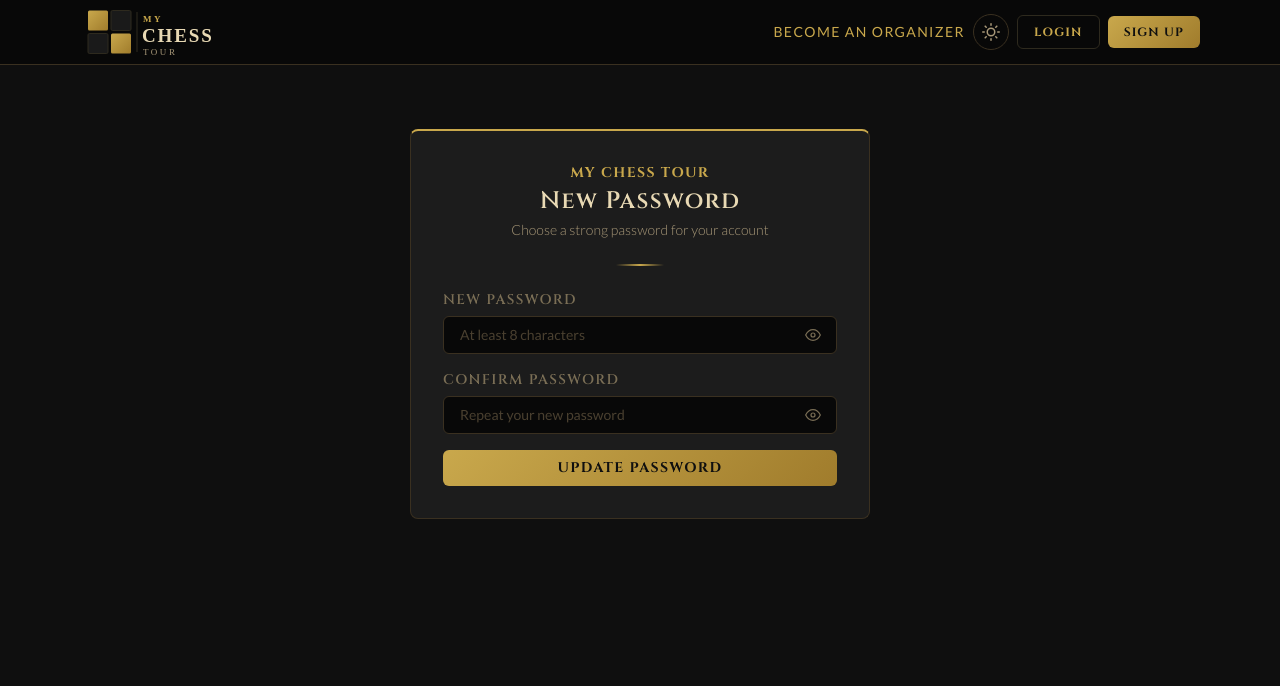
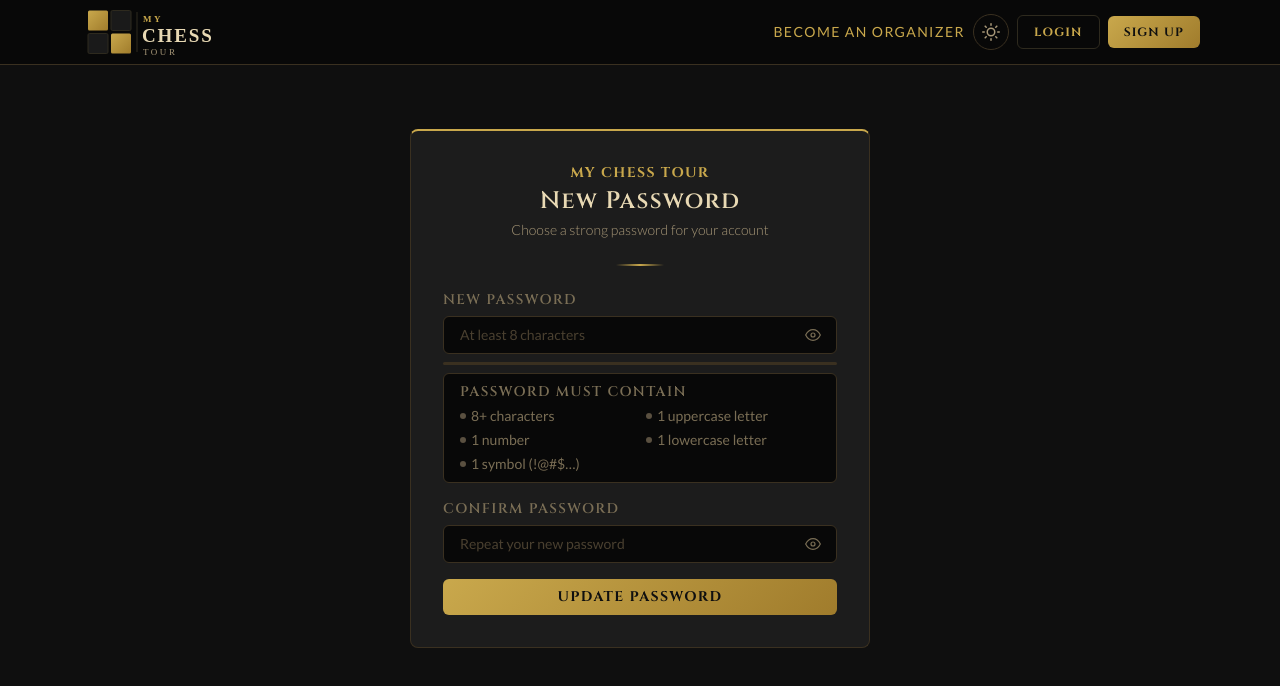
Before and after one commit to nzmksk/my-chess-tour, a Next.js app: page /auth/update-password in a window 1280 px wide. Shown: the top 686 px of the page. Built offline with nearby package versions, Linux system fonts and the light colour scheme; no server answers.

Commit message:
add password requirements in update password

```diff
--- a/src/app/auth/update-password/_components/UpdatePasswordForm.tsx
+++ b/src/app/auth/update-password/_components/UpdatePasswordForm.tsx
@@ -1,6 +1,10 @@
 "use client";
 
 import { useActionState, useState } from "react";
+import {
+  checkPasswordRequirements,
+  getPasswordStrength,
+} from "@/services/auth/auth-validation";
 import { updatePassword } from "../_actions/updatePassword";
 import { INITIAL_UPDATE_PASSWORD_STATE } from "../types";
 
@@ -11,6 +15,11 @@ export default function UpdatePasswordForm() {
   );
   const [showPassword, setShowPassword] = useState(false);
   const [showConfirm, setShowConfirm] = useState(false);
+  const [password, setPassword] = useState("");
+
+  const passwordReqs = checkPasswordRequirements(password);
+  const passwordStrength = getPasswordStrength(password);
+  const strengthPercent = (passwordStrength / 5) * 100;
 
   return (
     <div className="auth-page">
@@ -27,7 +36,7 @@ export default function UpdatePasswordForm() {
 
           {state.error && (
             <div className="error-banner" role="alert">
-              <span className="text-sm shrink-0 mt-px" aria-hidden="true">
+              <span className="mt-px shrink-0 text-sm" aria-hidden="true">
                 ⚠
               </span>
               <p className="error-text">{state.error}</p>
@@ -49,7 +58,11 @@ export default function UpdatePasswordForm() {
                   className={`input input--icon${state.fieldErrors.password ? " input-error" : ""}`}
                   type={showPassword ? "text" : "password"}
                   placeholder="At least 8 characters"
+                  value={password}
+                  onChange={(e) => setPassword(e.target.value)}
                   autoComplete="new-password"
+                  aria-invalid={!!state.fieldErrors.password}
+                  aria-describedby="password-requirements"
                   required
                 />
                 <button
@@ -64,6 +77,58 @@ export default function UpdatePasswordForm() {
                   />
                 </button>
               </div>
+
+              {/* Strength bar */}
+              <div
+                className="strength-bar"
+                role="meter"
+                aria-label="Password strength"
+                aria-valuenow={passwordStrength}
+                aria-valuemin={0}
+                aria-valuemax={5}
+              >
+                <div
+                  className="strength-fill"
+                  style={{ width: `${strengthPercent}%` }}
+                />
+              </div>
+
+              {/* Requirements */}
+              <div
+                id="password-requirements"
+                className={`pw-requirements${state.fieldErrors.password ? "pw-requirements--error" : ""}`}
+              >
+                <p className="pw-req-title">Password must contain</p>
+                <div className="pw-req-grid">
+                  <div
+                    className={`pw-req${passwordReqs.minLength ? "pw-req--met" : ""}`}
+                  >
+                    <div className="pw-req-dot" />
+                    8+ characters
+                  </div>
+                  <div
+                    className={`pw-req${passwordReqs.hasUppercase ? "pw-req--met" : ""}`}
+                  >
+                    <div className="pw-req-dot" />1 uppercase letter
+                  </div>
+                  <div
+                    className={`pw-req${passwordReqs.hasNumber ? "pw-req--met" : ""}`}
+                  >
+                    <div className="pw-req-dot" />1 number
+                  </div>
+                  <div
+                    className={`pw-req${passwordReqs.hasLowercase ? "pw-req--met" : ""}`}
+                  >
+                    <div className="pw-req-dot" />1 lowercase letter
+                  </div>
+                  <div
+                    className={`pw-req${passwordReqs.hasSymbol ? "pw-req--met" : ""}`}
+                  >
+                    <div className="pw-req-dot" />1 symbol (!@#$…)
+                  </div>
+                </div>
+              </div>
+
               {state.fieldErrors.password && (
                 <p className="input-hint error">{state.fieldErrors.password}</p>
               )}
--- a/src/services/auth/auth-validation.ts
+++ b/src/services/auth/auth-validation.ts
@@ -154,7 +154,7 @@ export function isLoginFormSubmittable(fields: LoginFields): boolean {
   return validateEmail(fields.email) && fields.password.length > 0;
 }
 
-// ── Forgot Password ────────────────────────────────────────────────────────
+// ── Update Password ────────────────────────────────────────────────────────
 
 export type UpdatePasswordErrors = {
   password?: string;
```
Also changed, not shown: 1 other file (tests, documents, lock files or other folders).
